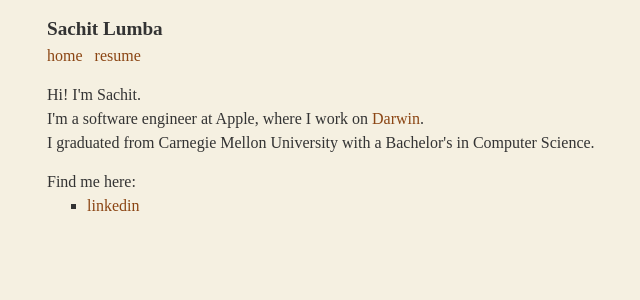
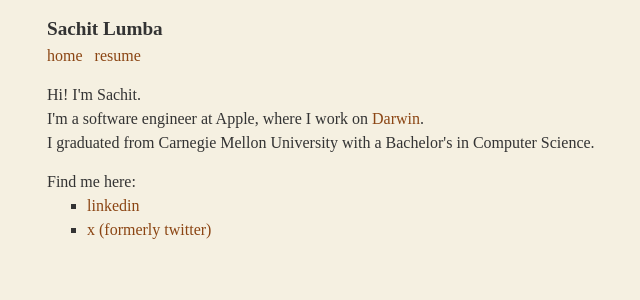
Before and after one commit to Sparrownor1/Sparrownor1.github.io, a Jekyll site: the page built from index.html, in a window 1280 px wide. Shown: the top 300 px of the page, without its empty margins (233-873 px from the left). Built offline with Jekyll 4.4.1, drawn with Linux system fonts in a browser that asks for light colours.

Commit message:
add twitter

```diff
--- a/index.html
+++ b/index.html
@@ -18,5 +18,6 @@ title: Hi!
     Find me here:
     <ul>
     <li><a href="https://www.linkedin.com/in/sachitlumba/">linkedin</a></li>
+    <li><a href="https://x.com/Sparrownor1">x (formerly twitter)</a></li>
     </ul>
 </div>
```
